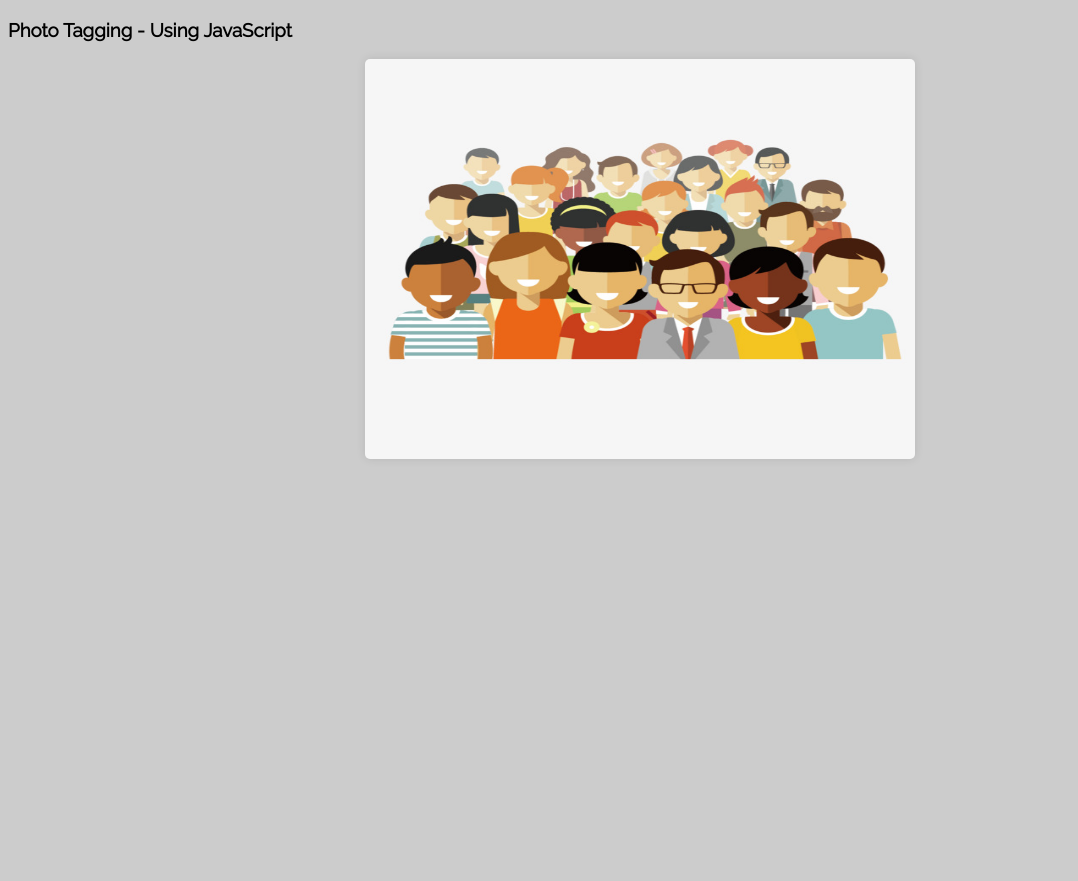
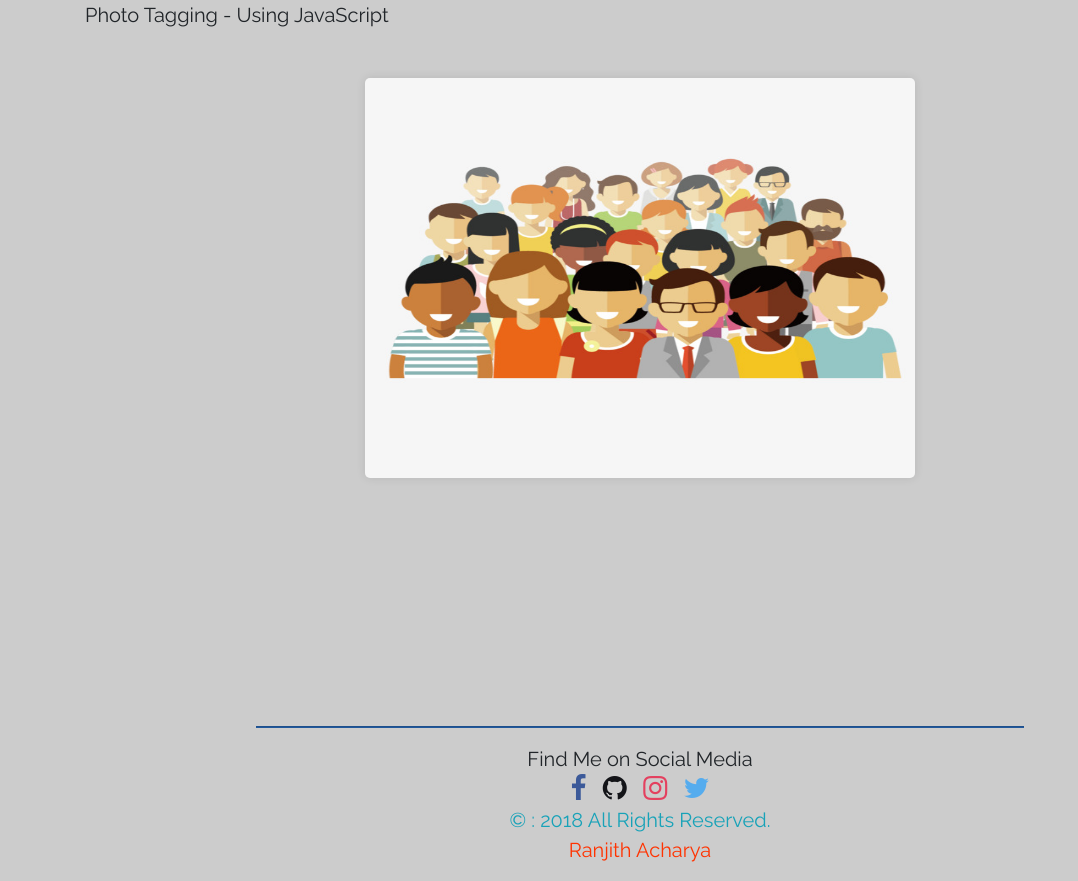
Before and after one commit to ranjith-acharya/PhotoTagging, a plain HTML site: page index.html in a window 1280 px wide. Shown: the whole page, without its empty margins (0-1078 px from the left). Before the commit the page ends 800 px from the top, so only its background shows below. Drawn offline with nearby package versions, Linux system fonts and the light colour scheme.

Commit message:
Update INDEX file

```diff
--- a/index.html
+++ b/index.html
@@ -3,17 +3,30 @@
 <head>
 	<meta charset="UTF-8" name="viewport" content="width=device-width, initial-scale=1.0">
 	<title>Photo Tagging - using JavaScript</title>
-	<script src="https://ajax.googleapis.com/ajax/libs/jquery/3.2.1/jquery.min.js" type="text/javascript"></script>
-	<link rel="stylesheet" type="text/css" href="https://fonts.googleapis.com/css?family=Raleway&display=swap">
-	<link rel="stylesheet" type="text/css" href="index.css" />
+	<link href="index.css" rel="stylesheet">
+	<link href="https://fonts.googleapis.com/css?family=Raleway" rel="stylesheet">
+	<link rel="stylesheet" href="https://maxcdn.bootstrapcdn.com/font-awesome/4.7.0/css/font-awesome.min.css">
+	<link rel="stylesheet" href="https://maxcdn.bootstrapcdn.com/bootstrap/4.0.0/css/bootstrap.min.css">
+	<script src="https://ajax.googleapis.com/ajax/libs/jquery/3.3.1/jquery.min.js"></script>
+	<script src="https://cdnjs.cloudflare.com/ajax/libs/popper.js/1.12.9/umd/popper.min.js"></script>
+	<script src="https://maxcdn.bootstrapcdn.com/bootstrap/4.0.0/js/bootstrap.min.js"></script>
 </head>
-<body class="bgbody"><h3>Photo Tagging - Using JavaScript</h3>
+<body class="bgbody"><div class="container lead">Photo Tagging - Using JavaScript</div><br><br>
 	<div id="container" class="image-container">
 		<img id="myFriend" src="group.jpg" class="myImage" style="vertical-align: middle;cursor:pointer;" onclick="Myfunction(event)" />
-            <div id="tagDiv" class="myClass"></div><br/>
+            <div id="tagDiv" class="myClass"></div>
 			<div id="txtDiv" class="txtDiv"></div>
-	</div><br/><br/><br/>
-	<label id="showTag"></label>
+	</div><label id="showTag"></label><hr style="width:60%;height:1px;" color="#21589b">
+<footer>
+	<div class="lead text-center">Find Me on Social Media</div>
+		<div class="text-center">
+			<a class="link" href="https://www.facebook.com/acharya.ranjith" data-toggle="tooltip" data-placement="bottom" target="_blank" title="Facebook"><i class="lead fa fa-facebook" style="font-size:28px;color:#3b5999;"></i></a>&nbsp;&nbsp;&nbsp;
+			<a class="link" href="https://www.github.com/ranjith-acharya" data-toggle="tooltip" data-placement="bottom" target="_blank" title="Github"><i class="lead fa fa-github" style="font-size:28px;color:#131418;"></i></a>&nbsp;&nbsp;&nbsp;
+			<a class="link" href="https://www.instagram.com/ranjithacharya.info" data-toggle="tooltip" data-placement="bottom" target="_blank" title="Instagram"><i class="lead fa fa-instagram" style="font-size:28px;color:#e4405f;"></i></a>&nbsp;&nbsp;&nbsp;
+			<a class="link" href="https://www.twitter.com/a_ranjith1997" data-toggle="tooltip" data-placement="bottom" target="_blank" title="Twitter"><i class="lead fa fa-twitter" style="font-size:28px;color:#55acee;"></i></a>
+		</div>
+		<p class="lead text-center text-info">&copy; : 2018 All Rights Reserved.</br><span class="lead"><a class="link" href="https://www.ranjithacharya.tk" title="Ranjith Acharya" data-toggle="tooltip" data-placement="bottom" style="color:#ff3300;text-decoration:none;">Ranjith Acharya</span></p>
+</footer>
 </body>
 <script>
     var count=1,count1=1,Xcor=0,Ycor=0;
```
